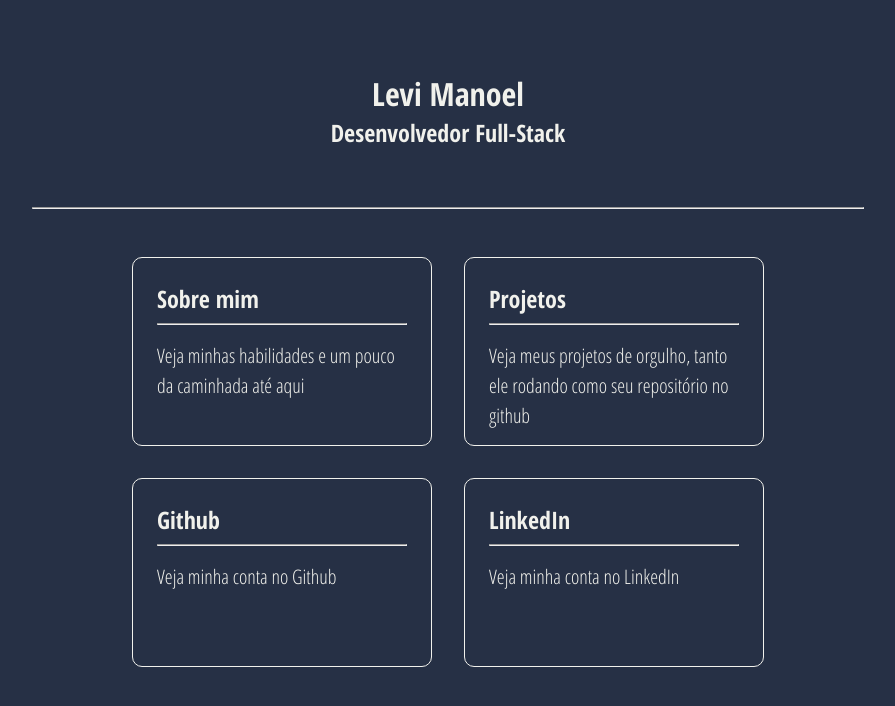
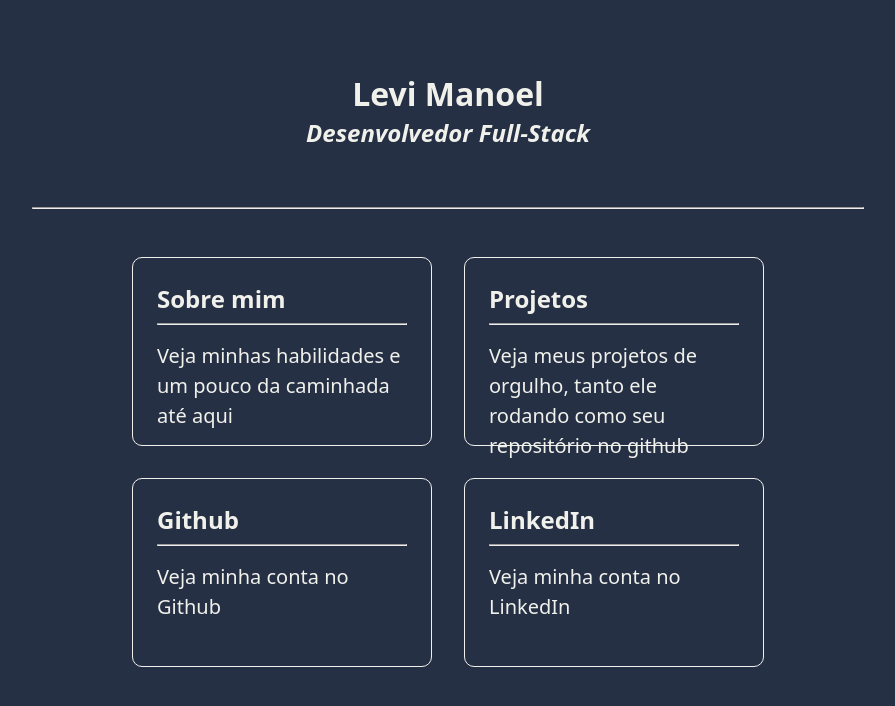
Before and after one commit to levi-manoel/levi-manoel.github.io, a React (Create React App) app: page / in a window 1280 px wide. Shown: the top 706 px of the page, without its empty margins (192-1087 px from the left). Built offline with nearby package versions, Linux system fonts and the light colour scheme.

Commit message:
component Header and font change

```diff
--- a/src/App.js
+++ b/src/App.js
@@ -1,7 +1,6 @@
 import {Switch, Route} from 'react-router-dom';
 
 import Home from './pages/Home';
-import EasterEgg from './pages/EasterEgg';
 import NiverDenis from './pages/NiverDenis';
 import Sobre from './pages/Sobre';
 
@@ -13,7 +12,6 @@ function App() {
     <div className="App">
        <Switch>
         <Route exact path="/" component={Home} />
-        <Route exact path="/easter" component={EasterEgg} />
         <Route exact path="/denis" component={NiverDenis} />
         <Route exact path="/sobre" component={Sobre} />
         <Route exact path="/projetos" component={Projetos} />
--- a/src/components/Header.js
+++ b/src/components/Header.js
@@ -2,14 +2,15 @@ import React from 'react';
 
 import './styles/Header.css';
 
-function Header() {
+function Header(props) {
+  const { title, subtitle } = props;
   return (
     <header>
       <h1>
-        Levi Manoel
+        { title }
       </h1>
       <h2>
-        Desenvolvedor Full-Stack
+        { subtitle }
       </h2>
     </header>
   );
--- a/src/components/styles/Header.css
+++ b/src/components/styles/Header.css
@@ -9,5 +9,5 @@ header {
 header h2 {
   line-height: 1.5;
   font-size: 1.5rem;
-  text-decoration: dashed;
+  font-style: italic;
 }
--- a/src/index.css
+++ b/src/index.css
@@ -1,10 +1,8 @@
-@import url('https://fonts.googleapis.com/css2?family=Open+Sans+Condensed:ital,wght@0,300;0,700;1,300&display=swap');
-
 *, *::after, *::before {
   margin: 0;
   padding: 0;
   box-sizing: border-box;
-  font-family: 'Open Sans Condensed', sans-serif;
+  font-family: system-ui, -apple-system, BlinkMacSystemFont, Segoe UI, Helvetica Neue, Helvetica, Arial, sans-serif;
 }
 
 html {
--- a/src/pages/EasterEgg.js
+++ /dev/null
@@ -1,15 +0,0 @@
-import React from 'react';
-import Header from '../components/Header';
-
-function EasterEgg() {
-  return (
-    <>
-      <Header />
-      <main>
-        Aqui terão eastereggs, um dia
-      </main>
-    </>
-  );
-}
-
-export default EasterEgg;
--- a/src/pages/Home.js
+++ b/src/pages/Home.js
@@ -6,7 +6,10 @@ import Card from '../components/Card';
 function Home() {
   return (
     <>
-      <Header />
+      <Header
+        title="Levi Manoel"
+        subtitle="Desenvolvedor Full-Stack"
+      />
       <hr />
       <main>
         <div className='grid'>
--- a/src/pages/Projetos.js
+++ b/src/pages/Projetos.js
@@ -1,11 +1,12 @@
 import React from 'react';
+import Header from '../components/Header';
 
 function Projetos() {
   return (
     <>
-      <h1>
-        Projetos
-      </h1>
+      <Header
+        title="Projetos"
+      />
       <hr />
       <main>
         eles
--- a/src/pages/Sobre.js
+++ b/src/pages/Sobre.js
@@ -1,11 +1,12 @@
 import React from 'react';
+import Header from '../components/Header';
 
 function Sobre() {
   return (
     <>
-      <h1>
-        Sobre Mim
-      </h1>
+      <Header
+        title="Sobre mim"
+      />
       <hr />
       <main>
         eu
```
